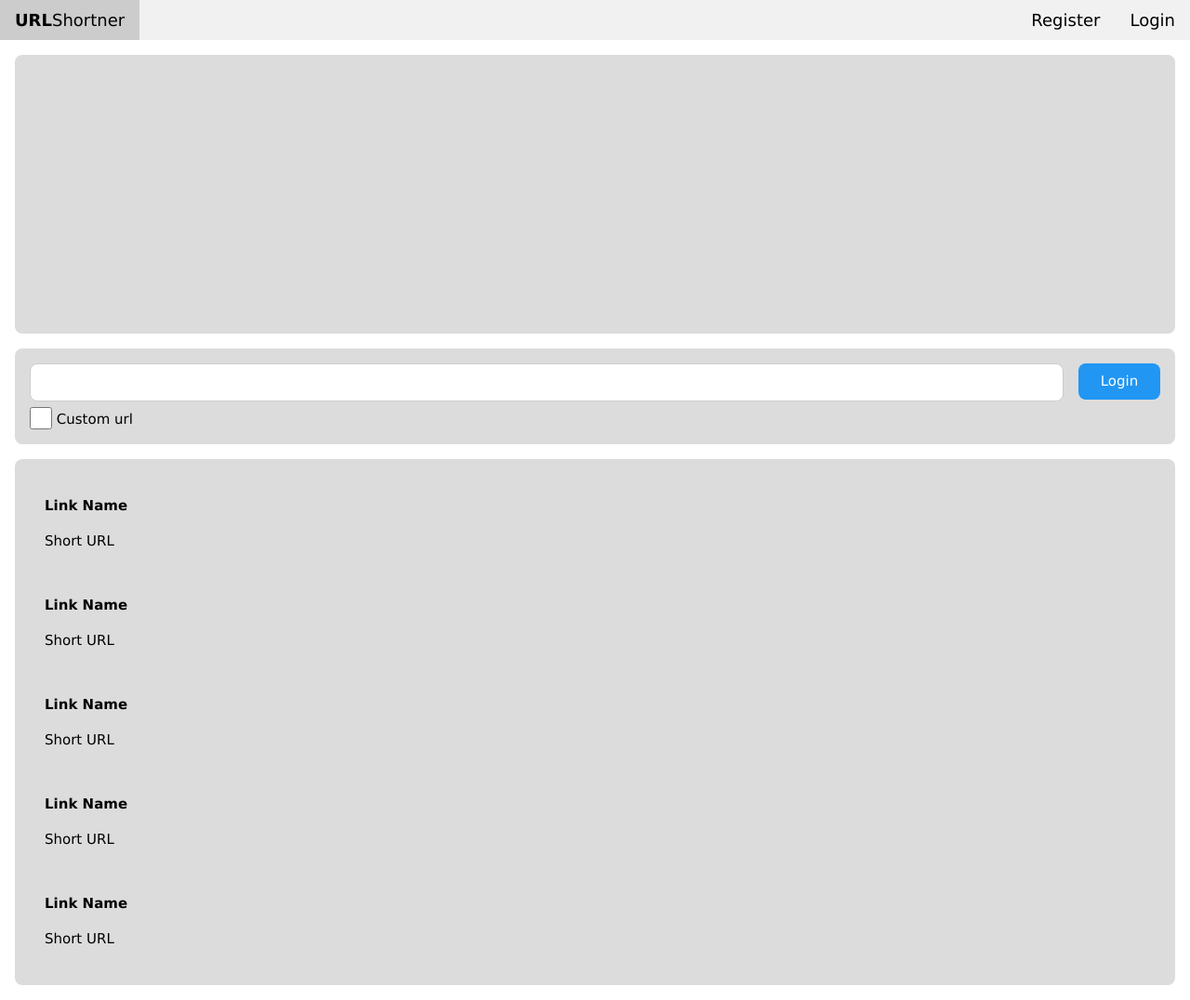
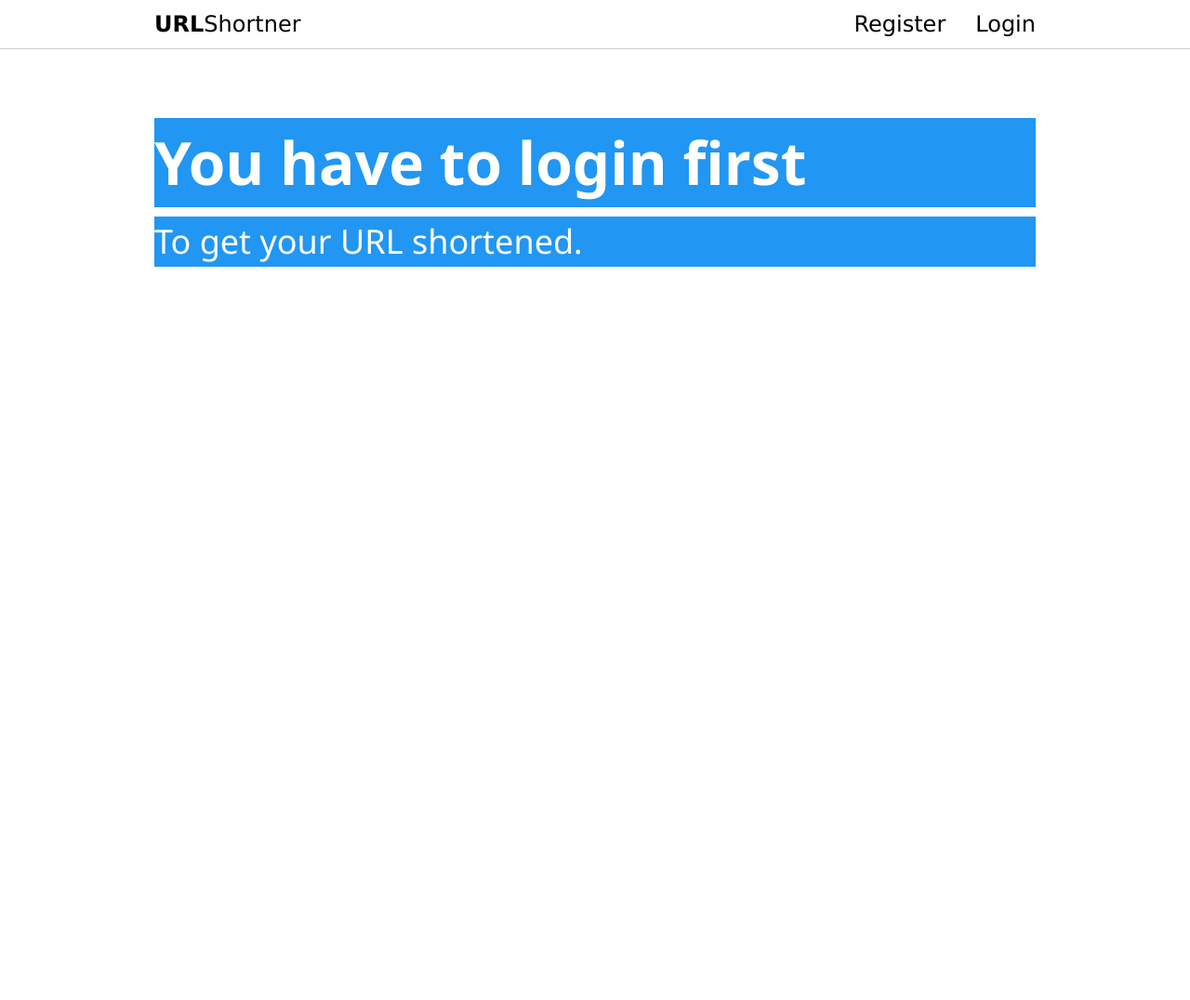
Before and after one commit to sumeetmathpati/url-shortner, a Flask app: page / in a window 1280 px wide. Shown: the whole page at 93% size. After the commit the page ends 287 px from the top, so only its background shows below. Run offline with Flask 2, Linux system fonts and the light colour scheme; some libraries are stand-ins or nearby versions.

Commit message:
completed workin gversion

```diff
--- a/app.py
+++ b/app.py
@@ -1,6 +1,9 @@
 from flask import Flask, render_template, url_for, request, session, redirect, g
 from database import get_db
 from werkzeug.security import generate_password_hash, check_password_hash
+from short_url import encode
+import re
+
 
 app = Flask(__name__)
 app.config['SECRET_KEY'] = b'\xb3h4\xacmR7!F\xa7\xcc\x00\x04Jh b\xd3\xb55\xa2\xf1f\x02'
@@ -8,91 +11,207 @@ app.config['SECRET_KEY'] = b'\xb3h4\xacmR7!F\xa7\xcc\x00\x04Jh b\xd3\xb55\xa2\xf
 @app.teardown_appcontext
 def close_db(error):
 
-    if hasattr(g, 'postgres_db_cur'):
-        g.postgres_db_cur.close()
+	if hasattr(g, 'postgres_db_cur'):
+		g.postgres_db_cur.close()
 
-    if hasattr(g, 'postgres_db_conn'):
-        g.postgres_db_conn.close()
+	if hasattr(g, 'postgres_db_conn'):
+		g.postgres_db_conn.close()
 
 def get_current_session_user():
 
-    user_result = None
+	user_result = None
 
-    if 'user' in session:
-        user = session['user']
+	if 'user' in session:
+		user = session['user']
 
-        db = get_db()
-        db.execute('SELECT id, username, password, admin FROM users WHERE username = %s', (user, ))
-        user_result = db.fetchone()
+		db = get_db()
+		db.execute('SELECT id, username, password, admin FROM users WHERE username = %s', (user, ))
+		user_result = db.fetchone()
 
-    return user_result
+	return user_result
 
-@app.route('/')
+
+# @app.errorhandler(404)
+# def page_not_found(e):
+#     # note that we set the 404 status explicitly
+#     return render_template('404.html'), 404
+
+@app.route('/<short_url>')
+def redirect_short_url(short_url):
+
+	db = get_db()
+
+
+	db.execute('SELECT long_url FROM urls WHERE short_url = %s', (short_url, ))
+	long_url = db.fetchone()
+
+	print(long_url)
+
+	if long_url:
+		return render_template('redirect.html', long_url=long_url)
+	else:
+		return 'URL not found'
+
+@app.route('/', methods=['GET', 'POST'])
 def index():
 
-    user = get_current_session_user()
+	user = get_current_session_user()
+	db = get_db()
+	error = None
+	user_urls = None
+
+	if user:
+
+		if request.method == 'POST':
+
+			long_url =request.form['long-url']
+			url_name = request.form['url-name']
+			custom_url = request.form['custom-url']
+
+			if long_url == '':
+
+				error = 'Please enter URL before submitting!'
+
+			else:
+
+				# Check if long url is already used by this user
+				db.execute('SELECT url_name FROM urls WHERE long_url = %s AND user_id = %s', (request.form['long-url'], user['id']))
+				if (db.fetchone()):
+
+					error = 'You\'ve already shorten this URL!'
+
+				elif not check_valid_url(long_url):
+
+					error = 'URL you\'ve entered is not valid!'
+
+				# Check if user have entered custom_url
+				elif custom_url != '':
+
+					if len(custom_url) < 3:
+
+						error = 'Length of custom url must be at least 3 characters!'
+
+					elif db.execute('SELECT id FROM urls WHERE short_url = %s', (custom_url, )) != None or db.fetchone():
+
+						error = 'Your custom URL is already taken!'
+
+					elif not error:
+
+						if url_name == "":
+							db.execute('INSERT INTO urls (long_url, short_url, user_id) values (%s, %s, %s)', (long_url, custom_url, user['id']))
+						else:
+							db.execute('INSERT INTO urls (long_url, short_url, user_id, url_name) values (%s, %s, %s, %s)', (long_url, custom_url, user['id'], url_name))
+
+				else:
+
+					short_url = encode(long_url)
+					print(short_url)
+
+					if url_name == "":
+						db.execute('INSERT INTO urls (long_url, short_url, user_id) values (%s, %s, %s)', (long_url, short_url, user['id']))
+					else:
+						db.execute('INSERT INTO urls (long_url, short_url, user_id, url_name) values (%s, %s, %s, %s)', (long_url, short_url, user['id'], url_name))
 
 
-    return render_template('index.html', user=user)
+
+		db.execute('''SELECT url_name,
+					id,
+					long_url,
+					short_url
+					FROM urls WHERE user_id = %s''', (user['id'], ))
+		user_urls = db.fetchall()
+
+	return render_template('index.html', user=user, urls=user_urls, error=error)
 
 @app.route('/register', methods=['GET', 'POST'])
 def register():
 
-    user = get_current_session_user()
+	user = get_current_session_user()
 
-    if request.method == 'POST':
+	if request.method == 'POST':
 
-        db = get_db()
+		db = get_db()
 
-        # Check for existing user
-        db.execute('SELECT id FROM users WHERE username = %s', (request.form['username'], ))
-        existing_user = db.fetchone()
+		# Check for existing user
+		db.execute('SELECT id FROM users WHERE username = %s', (request.form['username'], ))
+		existing_user = db.fetchone()
 
-        # If existing user exists return to register page with error message
-        if existing_user:
-            return render_template('register.html', user=user, error='Username is already taken!')
+		# If existing user exists return to register page with error message
+		if existing_user:
+			return render_template('register.html', user=user, error='Username is already taken!')
 
-        # If user doesn't exist
+		# If user doesn't exist
 
-        hashed_password = generate_password_hash(request.form['password'], 'sha256')
-        db.execute('INSERT INTO users(username, password, admin) VALUES(%s, %s, %s)', (request.form['username'], hashed_password, '0'))
+		hashed_password = generate_password_hash(request.form['password'], 'sha256')
+		db.execute('INSERT INTO users(username, password, admin) VALUES(%s, %s, %s)', (request.form['username'], hashed_password, '0'))
 
-        session['user'] = request.form['username']
+		session['user'] = request.form['username']
 
-        return redirect(url_for('index'))
+		return redirect(url_for('index'))
 
-    return render_template('register.html', user=user)
+	return render_template('register.html', user=user)
 
 
 
 @app.route('/login', methods=['GET', 'POST'])
 def login():
 
-    user = get_current_session_user()
+	user = get_current_session_user()
 
-    error = None
+	error = None
 
-    if request.method == 'POST':
+	if request.method == 'POST':
 
-        db = get_db()
+		db = get_db()
 
-        username = request.form['username']
-        password = request.form['password']
+		username = request.form['username']
+		password = request.form['password']
 
-        db.execute('SELECT id, username, password FROM users WHERE username = %s', (username, ))
-        user_result = db.fetchone()
+		db.execute('SELECT id, username, password FROM users WHERE username = %s', (username, ))
+		user_result = db.fetchone()
 
-        if user_result and check_password_hash(user_result['password'], password):
-            session['user'] = user_result['username']
-            return redirect(url_for('index'))
+		if user_result and check_password_hash(user_result['password'], password):
+			session['user'] = user_result['username']
+			return redirect(url_for('index'))
 
-        error = 'Username or password is wrong!'
+		error = 'Username or password is wrong!'
 
-    return render_template('login.html', user=user, error=error)
+	return render_template('login.html', user=user, error=error)
 
 @app.route('/logout')
 def logout():
 
-    session.pop('user', None)
+	session.pop('user', None)
 
-    return redirect(url_for('index'))
+	return redirect(url_for('index'))
+
+@app.route('/delete_entry/<url_id>')
+def delete_entry(url_id):
+
+	user = get_current_session_user()
+	db = get_db()
+
+	print(url_id)
+	db.execute('DELETE FROM urls WHERE id = %s', (url_id, ))
+
+	db.execute('''SELECT url_name,
+					id,
+					long_url,
+					short_url
+					FROM urls WHERE user_id = %s''', (user['id'], ))
+	user_urls = db.fetchall()
+
+	return render_template('index.html', user=user, urls=user_urls)
+
+
+
+def check_valid_url(url):
+	regex = re.compile(
+			r'^(?:http|ftp)s?://' # http:// or https://
+			r'(?:(?:[A-Z0-9](?:[A-Z0-9-]{0,61}[A-Z0-9])?\.)+(?:[A-Z]{2,6}\.?|[A-Z0-9-]{2,}\.?)|' #domain...
+			r'localhost|' #localhost...
+			r'\d{1,3}\.\d{1,3}\.\d{1,3}\.\d{1,3})' # ...or ip
+			r'(?::\d+)?' # optional port
+			r'(?:/?|[/?]\S+)$', re.IGNORECASE)
+
+	return re.match(regex, url) is not None
--- a/templates/base.html
+++ b/templates/base.html
@@ -7,6 +7,8 @@
     <title>{% block title %}{% endblock %}</title>
 
     <link rel="stylesheet" href="https://www.w3schools.com/w3css/4/w3.css">
+    <script src="https://cdn.jsdelivr.net/npm/chart.js@2.8.0"></script>
+    <link rel="stylesheet" href="https://cdnjs.cloudflare.com/ajax/libs/font-awesome/5.15.1/css/all.min.css" integrity="sha512-+4zCK9k+qNFUR5X+cKL9EIR+ZOhtIloNl9GIKS57V1MyNsYpYcUrUeQc9vNfzsWfV28IaLL3i96P9sdNyeRssA==" crossorigin="anonymous" />
 
 </head>
 
@@ -15,10 +17,9 @@
 
     {% block navbar %}{% endblock %}
 
-    <div id="page-content" class="w3-margin">
+    <div id="page-content" class="w3-content" style="margin-top: 64px;">
 
         {% block page_content %}{% endblock %}
-
 
     </div>
 
--- a/templates/index.html
+++ b/templates/index.html
@@ -2,7 +2,7 @@
 {% from "navbar.html" import navbar %}
 
 {% block title %}
-Home
+URL shortner
 {% endblock %}
 
 {% block navbar %}
@@ -11,89 +11,62 @@ Home
 
 {% block page_content %}
 
-<div class="w3-container w3-round-large" style="height: 300px; background-color: rgb(220, 220, 220);;">
+{% if user %}
 
-</div>
+<form class="w3-padding-16 w3-border-bottom" method="POST" action="{{ url_for('index') }}">
 
-<form class="w3-padding-16 w3-margin-top w3-margin-bottom w3-round-large" action="/action_page.php"
-    style="background-color: rgb(220, 220, 220);">
     <div class="w3-row">
-        <div id="long-url-input" class="w3-col l11" style="padding-right: 16px; padding-left: 16px;">
-            <input class="w3-input w3-border w3-round-large" name="long-url" type="url">
+        <div id="long-url-input" class="w3-col l7" style="padding-right: 16px; padding-left: 16px;">
+            <input class="w3-input w3-border" placeholder="https://example.com" name="long-url" type="url" required>
         </div>
-        <div id="custom-url-input" class="w3-col l4 w3-hide" style="padding-right: 16px;">
-            <input class="w3-input w3-border w3-round-large" name="long-url" type="url">
-        </div>
-        <div class="w3-col l1" style="padding-right: 16px;">
-            <button class="w3-btn w3-blue w3-round-large" style="width: 100%;">Login</button>
+        <div class="w3-col l4" style="padding-right: 16px; padding-left: 16px;">
+            <input class="w3-input w3-border" placeholder="Name" name="url-name" type="text">
         </div>
         <div class="w3-row w3-margin-left">
-            <input id="custom-url-checkbox" class="w3-check" type="checkbox" onchange="toggleCustomUrl()">
+            <input id="custom-url-checkbox" class="w3-check w3-margin-top" type="checkbox" onchange="toggleCustomUrl()">
             <label>Custom url</label>
+            <div id="custom-url-input" class="w3-input w3-hide w3-border w3-margin-top">
+                <label>base_url/</label>
+                <input placeholder="Custom url" name="custom-url" type="text" style="border: 0;">
+            </div>
+
+        </div>
+        <div class="w3-row w3-margin">
+            <button class="w3-btn w3-blue">Submit</button>
+            {% if error %}
+            <div class="w3-panel w3-pale-red" style="border: 1px solid red;">
+                <p>{{ error }}</p>
+            </div>
+            {% endif %}
         </div>
     </div>
 
 </form>
 
-<div class="w3-margin-top w3-padding-16 w3-round-large" style="background-color: rgb(220, 220, 220);">
-    <ul class="w3-ul w3-hoverable">
-        <li class="w3-round-large w3-margin-left w3-margin-right" onclick="myFunction('Demo1')">
-            <p><strong>Link Name</strong></p>
-            <p class="">Short URL</p>
-            <div id="Demo1" class="w3-hide">
-                <ul class="w3-ul">
-                    <li>Jill</li>
-                    <li>Eve</li>
-                    <li>Adam</li>
-                </ul>
-            </div>
+<div class="w3-padding-16 w3-round-large" style="overflow-y: auto;">
+    <ul class="w3-ul">
+
+        {% for url in urls %}
+        <li class="w3-margin-left w3-margin-right w3-margin-top w3-border">
+            <a href="{{ url_for('delete_entry', url_id=url['id']) }}"><span class="w3-bar-item w3-button w3-white w3-xlarge w3-right">×</span></a>
+            <p style="font-size: 20px;"><strong>{% if url['url_name'] %} {{ url['url_name'] }} {% else %} {{ url['long_url'] }} {% endif %}</strong></p>
+            <a style="text-decoration: none;" href="{{ url['long_url'] }}"><p class="w3-text-blue">{{ url['short_url'] }}</p></a>
+
         </li>
-        <li class="w3-round-large w3-margin-left w3-margin-right" onclick="myFunction('Demo2')">
-            <p><strong>Link Name</strong></p>
-            <p class="">Short URL</p>
-            <div id="Demo2" class="w3-hide">
-                <ul class="w3-ul">
-                    <li>Jill</li>
-                    <li>Eve</li>
-                    <li>Adam</li>
-                </ul>
-            </div>
-        </li>
-        <li class="w3-round-large w3-margin-left w3-margin-right" onclick="myFunction('Demo3')">
-            <p><strong>Link Name</strong></p>
-            <p class="">Short URL</p>
-            <div id="Demo3" class="w3-hide">
-                <ul class="w3-ul">
-                    <li>Jill</li>
-                    <li>Eve</li>
-                    <li>Adam</li>
-                </ul>
-            </div>
-        </li>
-        <li class="w3-round-large w3-margin-left w3-margin-right" onclick="myFunction('Demo3')">
-            <p><strong>Link Name</strong></p>
-            <p class="">Short URL</p>
-            <div id="Demo3" class="w3-hide">
-                <ul class="w3-ul">
-                    <li>Jill</li>
-                    <li>Eve</li>
-                    <li>Adam</li>
-                </ul>
-            </div>
-        </li>
-        <li class="w3-round-large w3-margin-left w3-margin-right" onclick="myFunction('Demo3')">
-            <p><strong>Link Name</strong></p>
-            <p class="">Short URL</p>
-            <div id="Demo3" class="w3-hide">
-                <ul class="w3-ul">
-                    <li>Jill</li>
-                    <li>Eve</li>
-                    <li>Adam</li>
-                </ul>
-            </div>
-        </li>
+        {% endfor %}
     </ul>
 </div>
+
+{% else %}
+
+<div class="w3-container w3-content">
+
+    <h1 class="w3-blue w3-text-white" style="font-size: 64px; font-weight: bold;">You have to login first</h1>
+    <h1 class="w3-blue w3-text-white">To get your URL shortened.</h1>
+
+</div>
+
+{% endif %}
 
 {% endblock %}
 
@@ -112,18 +85,18 @@ Home
     function toggleCustomUrl() {
         var checkBox = document.getElementById("custom-url-checkbox");
         var customUrlInput = document.getElementById("custom-url-input");
-        var longUrlInput = document.getElementById("long-url-input");
 
         if (checkBox.checked == true) {
-            customUrlInput.className += " w3-show";
+
+            customUrlInput.className = customUrlInput.className.replace(" w3-hide", "");
             customUrlInput.firstChild.required = true;
-            longUrlInput.className = longUrlInput.className.replace(" l11", " l7");
 
         } else {
-            customUrlInput.className = customUrlInput.className.replace(" w3-show", "");
+            customUrlInput.className += " w3-hide";
             customUrlInput.firstChild.required = false;
-            longUrlInput.className = longUrlInput.className.replace(" l7", " l11");
         }
     }
+
+
 </script>
 {% endblock %}
--- a/templates/navbar.html
+++ b/templates/navbar.html
@@ -1,7 +1,8 @@
 {% macro navbar(user) %}
 
-<div class="w3-bar w3-light-grey w3-large">
+<div class="w3-bar w3-white w3-large w3-xlarge w3-border-bottom">
 
+    <div class="w3-content">
         <a href="{{ url_for('index') }}" class="w3-bar-item w3-button"><strong>URL</strong>Shortner</a>
 
         {% if user %}
@@ -14,9 +15,7 @@
         <a href="{{ url_for('register') }}" class="w3-bar-item w3-button w3-right">Register</a>
 
         {% endif %}
-
-
-
+    </div>
 </div>
 
 {% endmacro %}
--- /dev/null
+++ b/templates/redirect.html
@@ -0,0 +1,5 @@
+<script>
+    setTimeout(() => {
+        window.location.replace("{{ long_url['long_url'] }}")
+    }, 2000);
+</script>
```
Also changed, not shown: schema.sql (+8 -0 lines), short_url.py (added, +58 -0 lines), templates/login.html (+6 -6 lines), templates/register.html (+6 -6 lines). Lines whose indentation alone changed are shown as unchanged.
